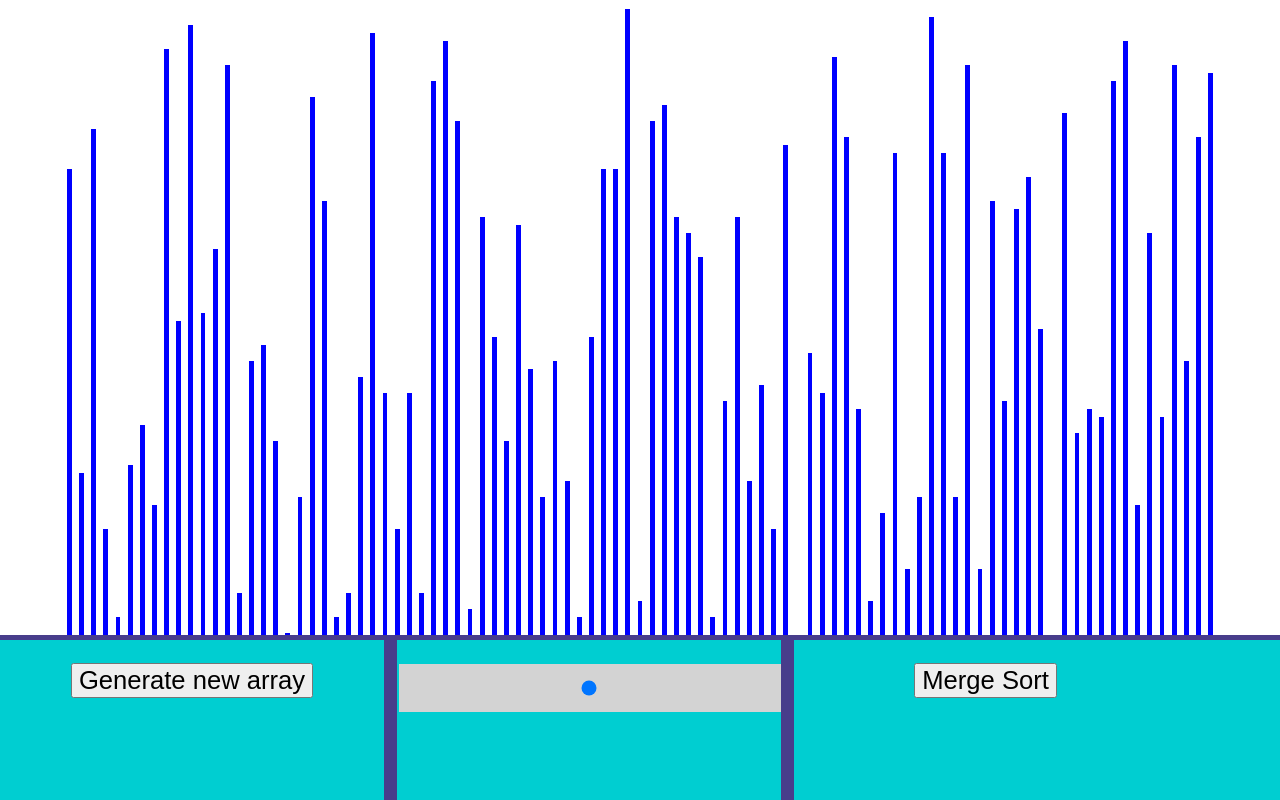
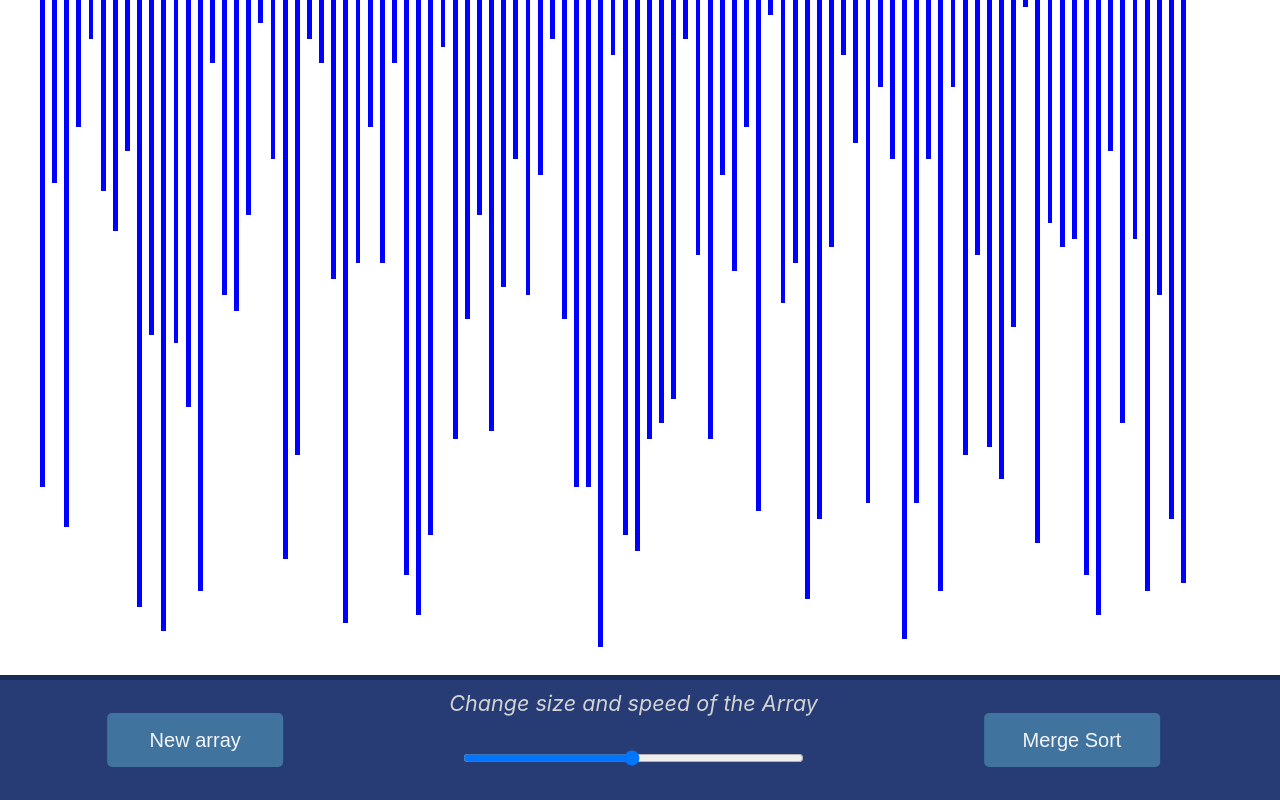
Before and after one commit to Dfredude/sorting-visualizer, a React (Create React App) app: page / in a window 1280 px wide. Built offline with nearby package versions, Linux system fonts and the light colour scheme.

Commit message:
Styling and bugs

```diff
--- a/src/SortingVisualizer/SortingVisualizer.css
+++ b/src/SortingVisualizer/SortingVisualizer.css
@@ -1,7 +1,9 @@
 .array-container {
   margin: auto;
-  position: relative;
+  position: absolute;
+  bottom: 15%;
   width: 95%;
+  height: 85%;
   padding: 5px;
 }
 
@@ -10,49 +12,69 @@
   background-color: blue;
   display: inline-block;
   margin: 0.3% 0.3%;
+  vertical-align: top;
 }
 
 button {
-  font-size: 2vw;
-  margin-top: 6%;
+  border: none;
+  font-size: 2.5vh;
+  width: 45%;
+  height: 45%;
+  color: #f5f6fa;
   align-self: center;
+  background-color: #40739e;
+  border-radius: 5px;
+  margin: 0;
+  position: absolute;
+  top: 50%;
+  left: 50%;
+  -ms-transform: translate(-50%, -50%);
+  transform: translate(-50%, -50%);
 }
 
 .button-container {
-  width: 30vw;
+  position: relative;
+  width: 30.5%;
   margin: 0px;
   float: left;
   height: 100%;
   /*border: 5px solid coral;*/
 }
 .separator {
-  width: 1vw;
+  width: 0%;
   float: left;
-  height: 100%;
-  background-color: darkslateblue;
+  height: 80%;
+  background-color: #192a56;
 }
 
 .adjusting-bar-container {
   float: left;
-  width: 30%;
+  width: 38%;
   height: 100%;
+  background-color: #273c75;
   /*border: 5px solid coral;*/
 }
 
 #adjusting-bar {
-  -webkit-appearance: none; /* Override default CSS styles */
-  width: 100%; /* Full-width */
+  width: 70%; /* Full-width */
   height: 30%; /* Specified height */
   margin-top: 3vh;
   background: #d3d3d3; /* Grey background */
-  -webkit-transition: 0.2s; /* 0.2 seconds transition on hover */
+  /*-webkit-transition: 0.2s; /* 0.2 seconds transition on hover */
   transition: opacity 0.2s;
 }
 #interface {
   position: fixed;
-  height: 20vh;
-  border-top: 5px solid darkslateblue;
+  height: 15%;
+  border-top: 5px solid #192a56;
   bottom: 0px;
   width: 100%;
-  background-color: darkturquoise;
+  background-color: #273c75;
 }
+
+.text {
+  margin-top: 2%;
+  font-size: 2.7vh;
+  color: #d3d3d3;
+  font-style: italic;
+}
--- a/src/SortingVisualizer/SortingVisualizer.jsx
+++ b/src/SortingVisualizer/SortingVisualizer.jsx
@@ -17,6 +17,8 @@ export default class SortingVisualizer extends React.Component {
         bars_width: .4
       };
       this.animation_speed = 10;
+      this.running = false;
+      this.ran = false;
     }
 
     componentDidMount(){
@@ -25,11 +27,22 @@ export default class SortingVisualizer extends React.Component {
 
     resetArray(){
       const array = [];
+      if (this.ran === true){
+        this.ran = false;
+        this.resetColors();
+      }
       for (let i = 0; i<this.state.amount_of_bars; i++) {
         let value = randomIntFromInterval(5,450);
         array.push(value);
       }
       this.setState({array});
+    }
+
+    resetColors(){
+      let bars = document.getElementsByClassName("array-bar")
+      for(let i=0; i<bars.length; i++){
+        bars[i].style.backgroundColor = defaultColor;
+      }
     }
 
     renderAnimations(animations) {
@@ -38,11 +51,16 @@ export default class SortingVisualizer extends React.Component {
       const arraybars = document.getElementsByClassName("array-bar");
       for(let i=0; i<len; i++) {
         let animation = animations_array[i];
+        if (i === len-1) {
+          setTimeout(() => {
+            this.running = false;
+            this.ran = true;
+          }, i * this.animation_speed)
+        }
         if (animation.type === 'compare') {
           const bar1Style = arraybars[animation.items[0].index].style;
           const bar2Style = arraybars[animation.items[1].index].style;
           setTimeout(() => {
-            console.log("Iteration: "+i);
             bar1Style.backgroundColor = comparingColor;
             bar2Style.backgroundColor = comparingColor;
             }, i * this.animation_speed
@@ -52,7 +70,6 @@ export default class SortingVisualizer extends React.Component {
           const bar1Style = arraybars[animation.items[0].index].style;
           const bar2Style = arraybars[animation.items[1].index].style;
           setTimeout(() => {
-            console.log("Iteration: "+i);
             bar1Style.backgroundColor = defaultColor;
             bar2Style.backgroundColor = defaultColor;
           }, i * this.animation_speed)
@@ -63,7 +80,6 @@ export default class SortingVisualizer extends React.Component {
           let height1 = animation.items[0].value;
           let height2 = animation.items[1].value;
           setTimeout(() => {
-            console.log("Iteration: "+i);
             bar1Style.height = `${height2/renderer}vh`;
             bar2Style.height = `${height1/renderer}vh`;
           }, i * this.animation_speed)
@@ -82,8 +98,6 @@ export default class SortingVisualizer extends React.Component {
             arraybarsvalues.push(drift_array[j].value);
           }
           setTimeout(() => {
-            console.log("Iteration: "+i);
-            console.log(startindex, lastindex)
             for(let k=startindex, l=0; k<lastindex; k++){
               bar1Style.height = `${height/renderer}vh`;
               let barStyle = arraybars[k+1].style;
@@ -92,34 +106,80 @@ export default class SortingVisualizer extends React.Component {
             }
           }, i * this.animation_speed)
         }
+        else if(animation.type === "set_last_merge_color"){
+          const bar1Style = arraybars[animation.items[0].index].style;
+          const bar2Style = arraybars[animation.items[1].index].style;
+          setTimeout(() => {
+            bar1Style.backgroundColor = "green";
+            bar2Style.backgroundColor = "green";
+          }, i * this.animation_speed)
+        }
+        else if(animation.type === "change_color"){
+          const barStyle = arraybars[animation.items[0].index].style;
+          setTimeout(() => {
+            barStyle.backgroundColor = "green";
+          }, i * this.animation_speed)
+        }
       }
     }
 
     mergeSort(){
       this.animations = new Animations();
       //This functions returns all animations within the animations object
-      mergeSortFuncRender(this.state.array, createValueBars(this.state.array), this.animations);
+      mergeSortFuncRender(this.state.array, createValueBars(this.state.array), this.animations, this.state.array.length);
       this.renderAnimations(this.animations);
+      this.disableInterface();
+      setTimeout(() => {
+        this.enableInterface()
+      }, (this.animations.animations_array.length+1) * this.animation_speed);
+    }
+
+    disableInterface(){
+      this.running = true;
+      let sorting_buttons = document.getElementsByClassName("sorting_buttons");
+      for(let i=0; i<sorting_buttons.length; i++){
+        sorting_buttons[i].setAttribute("disabled", "disabled");
+      }
+      let generate_array_button = document.getElementById("new-array-button");
+      generate_array_button.setAttribute("disabled", "disabled");
+      let slider = document.getElementById("adjusting-bar");
+      slider.setAttribute("disabled", "disabled");
+    }
+
+    enableInterface(){
+      let sorting_buttons = document.getElementsByClassName("sorting_buttons");
+      for(let i=0; i<sorting_buttons.length; i++){
+        sorting_buttons[i].removeAttribute("disabled");
+      }
+      let generate_array_button = document.getElementById("new-array-button");
+      generate_array_button.removeAttribute("disabled");
+      let slider = document.getElementById("adjusting-bar");
+      slider.removeAttribute("disabled");
     }
 
     handleChange(){
+      let prev_amount_of_bars = this.state.amount_of_bars;
       let value = document.getElementById("adjusting-bar").value;
-      let bars_width = width_interpolation(value);
-      console.log(bars_width);
+      //let bars_width = width_interpolation(value);
       let amount_of_bars = value;
-      this.setState((props) => {
+      this.setState(() => {
         return { amount_of_bars: amount_of_bars
                   }
       })
-      let bars = document.getElementsByClassName("array-bar")
-      for(let i=0; i<bars.length; i++){
-        bars[i].style.width = `${40/bars.length}%`;
-        //console.log(bars[i].style)
+      this.animation_speed = speed_interpolation(value);
+      this.resetArray();
+      const bars = document.getElementsByClassName("array-bar");
+      console.log(bars);
+      const bars_len = bars.length;
+      console.log(bars[bars_len])
+      for (let bar of bars) {
+        bar.style.width = `${40/bars.length}%`
       }
-      //bar_style.width = bars_width;
-      this.animation_speed = speed_interpolation(value)
 
-      this.resetArray()
+      //for(let i=0; i<bars_len; i++){
+      //  bars[i].style.width = `${40/bars.length}%`;
+      //}
+      //Bug Fixer
 
     }
 
@@ -134,15 +194,16 @@ export default class SortingVisualizer extends React.Component {
         </div>
         <div id="interface">
             <div className="button-container">
-              <button id="new-array-button" onClick={() => this.resetArray()}>Generate new array</button>
+              <button id="new-array-button" onClick={() => this.resetArray()}>New array</button>
             </div>
             <div className="separator"></div>
             <div className="adjusting-bar-container">
+              <div className="text">Change size and speed of the Array</div>
               <input type="range" min="6" max="95" id="adjusting-bar" onChange={this.handleChange}/>
             </div>
             <div className="separator"></div>
             <div className="button-container">
-              <button onClick={() => this.mergeSort()}>Merge Sort</button>
+              <button className="sorting_buttons" onClick={() => this.mergeSort()}>Merge Sort</button>
             </div>
         </div>
         </div>
@@ -165,6 +226,12 @@ export default class SortingVisualizer extends React.Component {
     };
     this.overrideItems = function(item1, item2, arrayOfItemsToDrift) {
       this.animations_array.push(new Animation("override", [new ValueBar(item1.value, item1.index), new ValueBar(item2.value, item2.index)], copyArrayOfValueBars(arrayOfItemsToDrift)))
+    }
+    this.colorItems = function(item1, item2) {
+      this.animations_array.push(new Animation("set_last_merge_color", [new ValueBar(item1.value, item1.index), new ValueBar(item2.value, item2.index)]));
+    }
+    this.changeColor = function(item){
+      this.animations_array.push(new Animation("change_color", [item]))
     }
   }
 
@@ -201,7 +268,6 @@ export default class SortingVisualizer extends React.Component {
       let value_bar = arrayOfValueBars[i];
       newArray.push(new ValueBar(value_bar.value, value_bar.index));
     }
-    console.log(newArray);
     return newArray;
   }
 
@@ -219,7 +285,9 @@ export default class SortingVisualizer extends React.Component {
   function speed_interpolation(x){
     let x1 = 6;
     let x2 = 95;
-    let y1 = 500;
-    let y2 = 10;
-    return y1 + (((x-x1)/(x2-x1))*(y2-y1));
+    let y1 = 400;
+    let y2 = 5;
+    let result = 2.7/x*300
+    //let result = y1 + (((x-x1)/(x2-x1))*(y2-y1));
+    return result;
   }
```
Also changed, not shown: src/SortingAlgorithms/SortingAlgorithms.js (+66 -18 lines).
